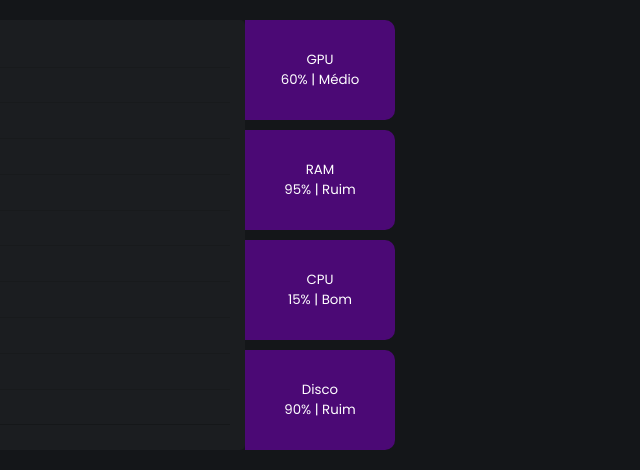
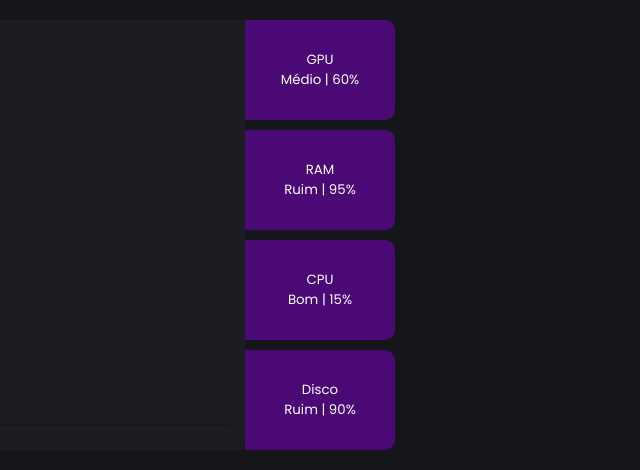
Before and after one commit to limataty/HowlZ, a website: page site/public/dashboard/maquina.html in a window 1280 px wide. Shown: the part 240-710 px from the top of the page, 635-1275 px from the left. Drawn offline with nearby package versions, Linux system fonts and the light colour scheme.

Commit message:
mudança botao config

```diff
--- a/site/public/dashboard/maquina.html
+++ b/site/public/dashboard/maquina.html
@@ -30,7 +30,7 @@
             <li class="item-menu">
                 <a href="../cadastroNovoFunc.html">
                     <span class="icone"><i class="bi bi-person-add"></i></span>
-                    <span class="texto">Configuração</span>
+                    <span class="texto">Novo usuário</span>
                 </a>
             </li>
             <li class="item-menu">
@@ -85,19 +85,19 @@
                 <div class="botoes">
                     <button onclick="mostrarElemento('GPU')">
                         GPU
-                        <div id="performance">60% | Médio</div>
+                        <div id="performance">Médio | 60%</div>
                     </button>
                     <button onclick="mostrarElemento('RAM')">
                         RAM
-                        <div id="performance">95% | Ruim</div>
+                        <div id="performance">Ruim | 95%</div>
                     </button>
                     <button onclick="mostrarElemento('elementoCPU')">
                         CPU
-                        <div id="performance">15% | Bom</div>
+                        <div id="performance">Bom | 15%</div>
                     </button>
                     <button onclick="mostrarElemento('Disco')">
                         Disco
-                        <div id="performance">90% | Ruim</div>
+                        <div id="performance">Ruim | 90%</div>
                     </button>
                 </div>
 
```
